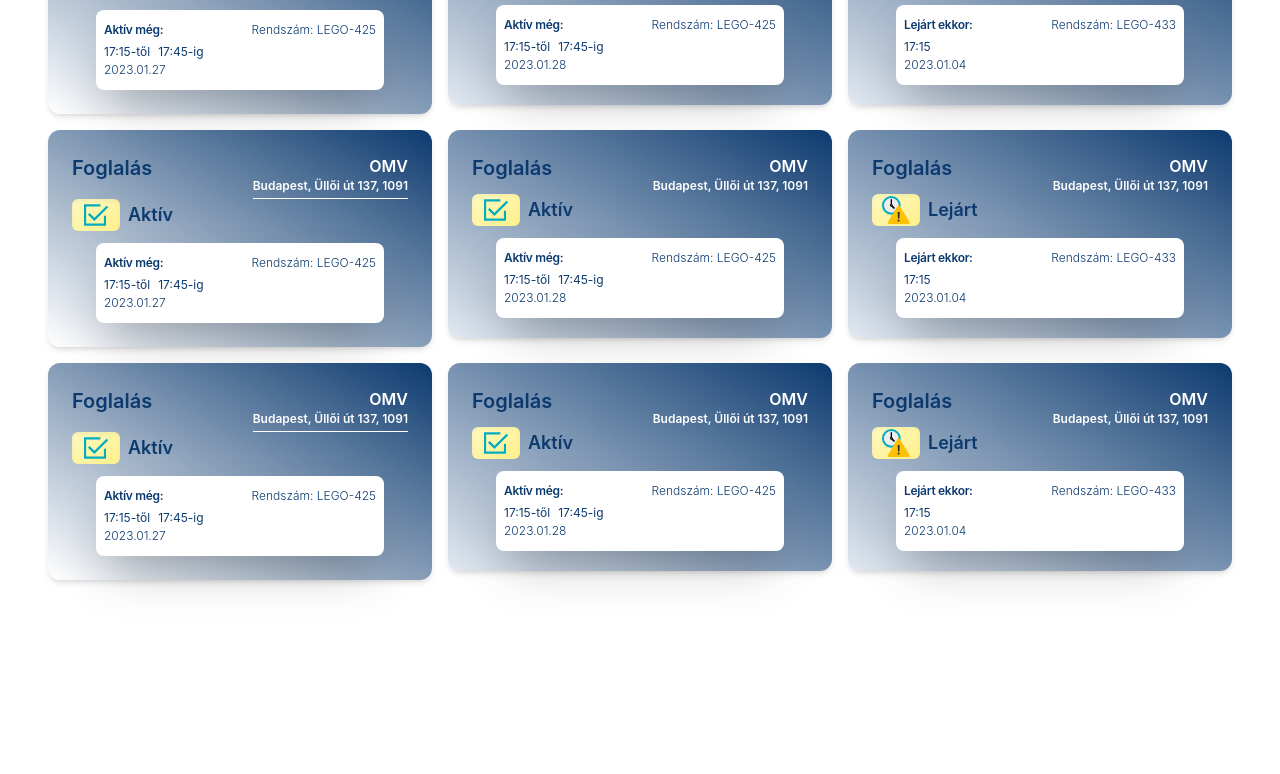
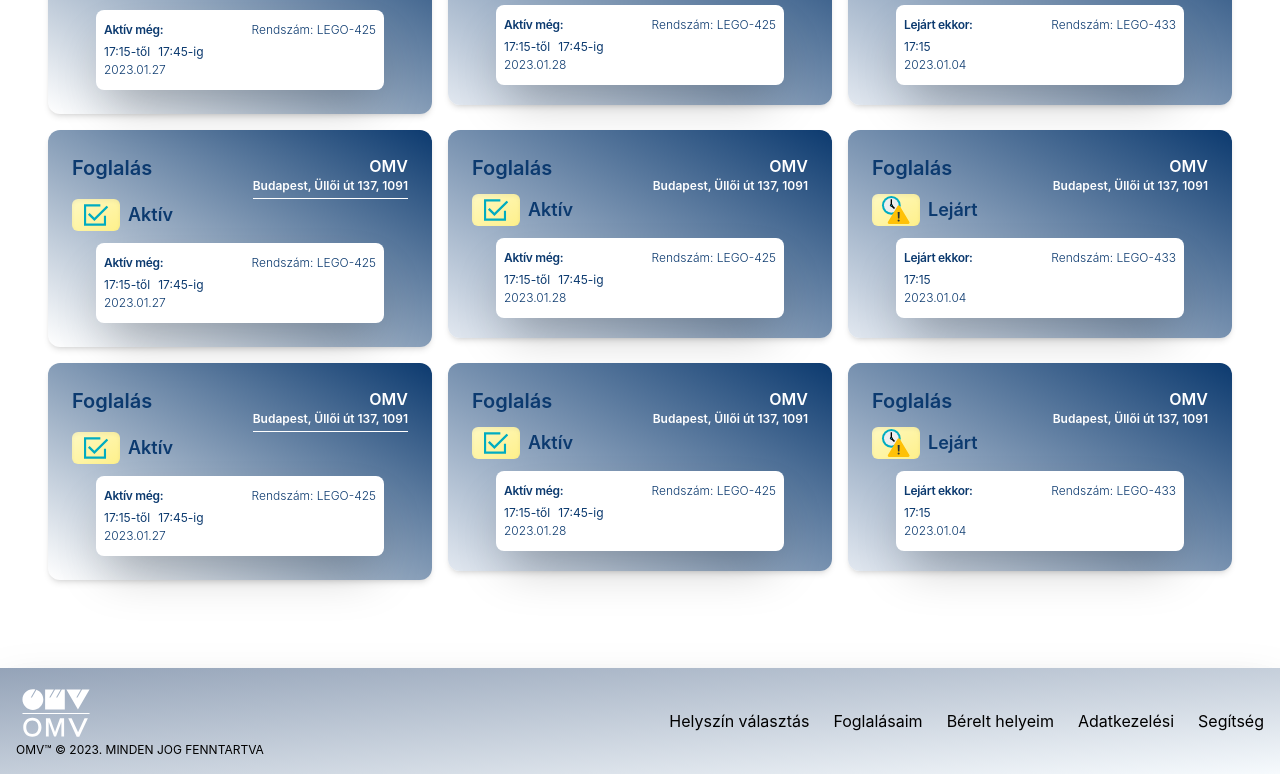
Before and after one commit to Zsena/omv_webapp, a Vue app: page / in a window 1280 px wide. Shown: the part 877-1651 px from the top of the page. Before the commit the page ends 1545 px from the top, so only its background shows below. Built offline with nearby package versions, Linux system fonts and the light colour scheme.

Commit message:
footer changes, welcome deleted

```diff
--- a/src/App.vue
+++ b/src/App.vue
@@ -2,7 +2,8 @@
 import { RouterLink, RouterView } from "vue-router";
 import FixedNav from "./components/FixedNav.vue";
 import BaseMenu from "./components/Menu.vue";
-import MyReservations from "./views/MyReservations.vue";
+import StickyFooter from "./components/StickyFooter.vue";
+// import MyReservations from "./views/MyReservations.vue";
 </script>
 
 <template>
@@ -11,4 +12,5 @@
   </header>
   <RouterView />
   <FixedNav />
+  <StickyFooter />
 </template>
--- /dev/null
+++ b/src/components/StickyFooter.vue
@@ -0,0 +1,32 @@
+<template>
+    <footer class="p-4 bg-gradient-to-tl from-light to-slate-400 shadow-2xl drop-shadow-2xl dark:bg-slate-800">
+        <div class="container mx-auto md:flex md:items-center md:justify-between">
+
+            <span class="text-xs text-gray-500 sm:text-center dark:text-gray-400">
+                <RouterLink to="/" class="hover:underline">
+                    <span>
+                        <img alt="OMV logo" class="logo" src="@/assets/img/svg/omv-logo-header.svg" width="80" height="80" />
+                    </span>
+                    <span>OMV™ © 2023</span>
+                </RouterLink>. MINDEN JOG FENNTARTVA
+            </span>
+            <ul class="flex flex-wrap items-center mt-3 text-gray-500 dark:text-gray-400 sm:mt-0">
+                <li>
+                    <RouterLink to="/location-selector" class="mr-4 hover:underline md:mr-6">Helyszín választás</RouterLink>
+                </li>
+                <li>
+                    <RouterLink to="/my-reservations" class="mr-4 hover:underline md:mr-6">Foglalásaim</RouterLink>
+                </li>
+                <li>
+                    <RouterLink to="/my-rented-places" class="mr-4 hover:underline md:mr-6">Bérelt helyeim</RouterLink>
+                </li>
+                <li>
+                    <RouterLink to="" class="mr-4 hover:underline md:mr-6">Adatkezelési</RouterLink>
+                </li>
+                <li>
+                    <RouterLink to="" class="hover:underline">Segítség</RouterLink>
+                </li>
+            </ul>
+        </div>
+    </footer>
+</template>
--- a/src/components/TheWelcome.vue
+++ /dev/null
@@ -1,7 +0,0 @@
-<!-- <script setup>
-import WelcomeItem from "./WelcomeItem.vue";
-</script> -->
-
-<template>
-    Welcome
-</template>
```
